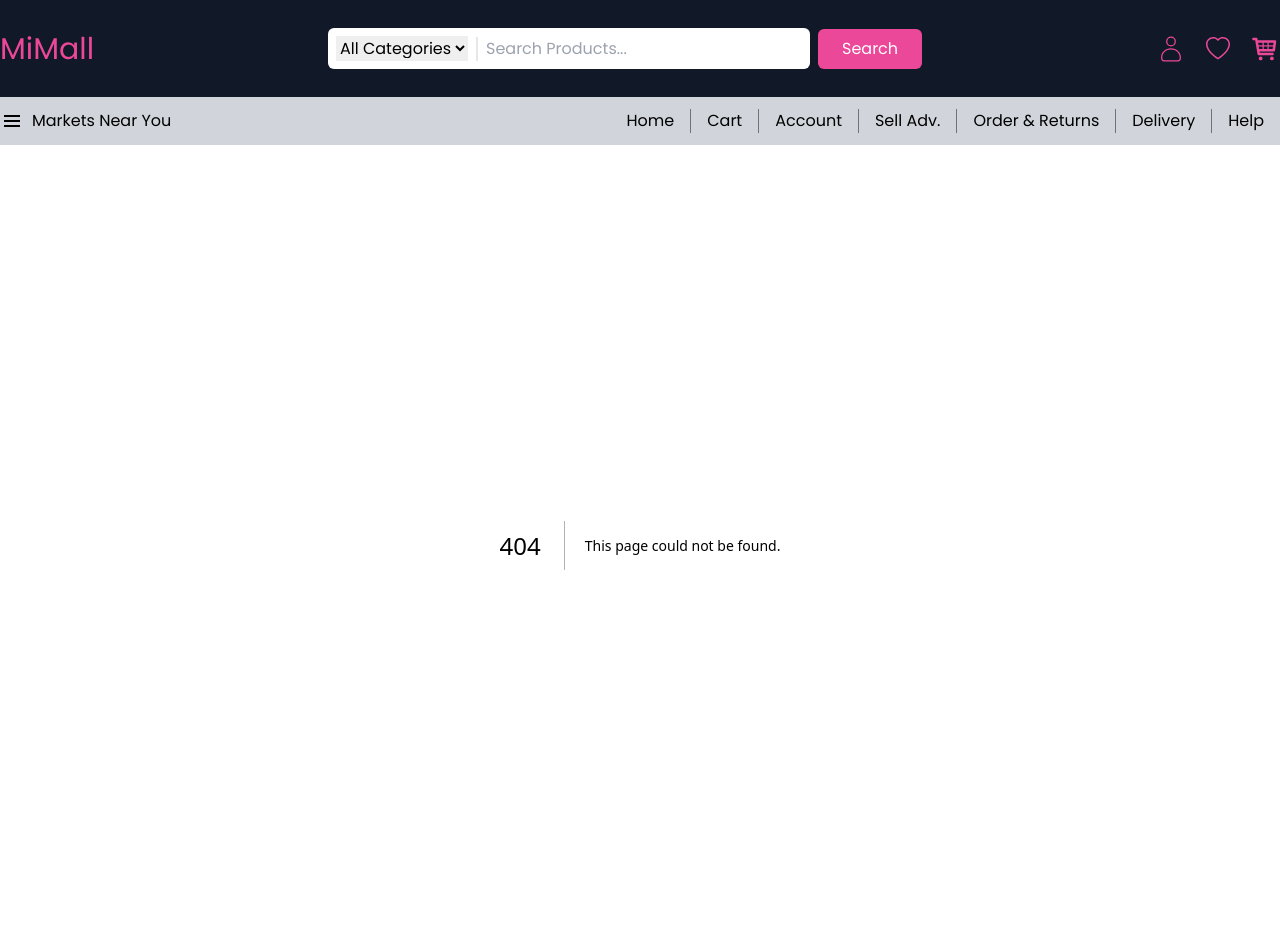
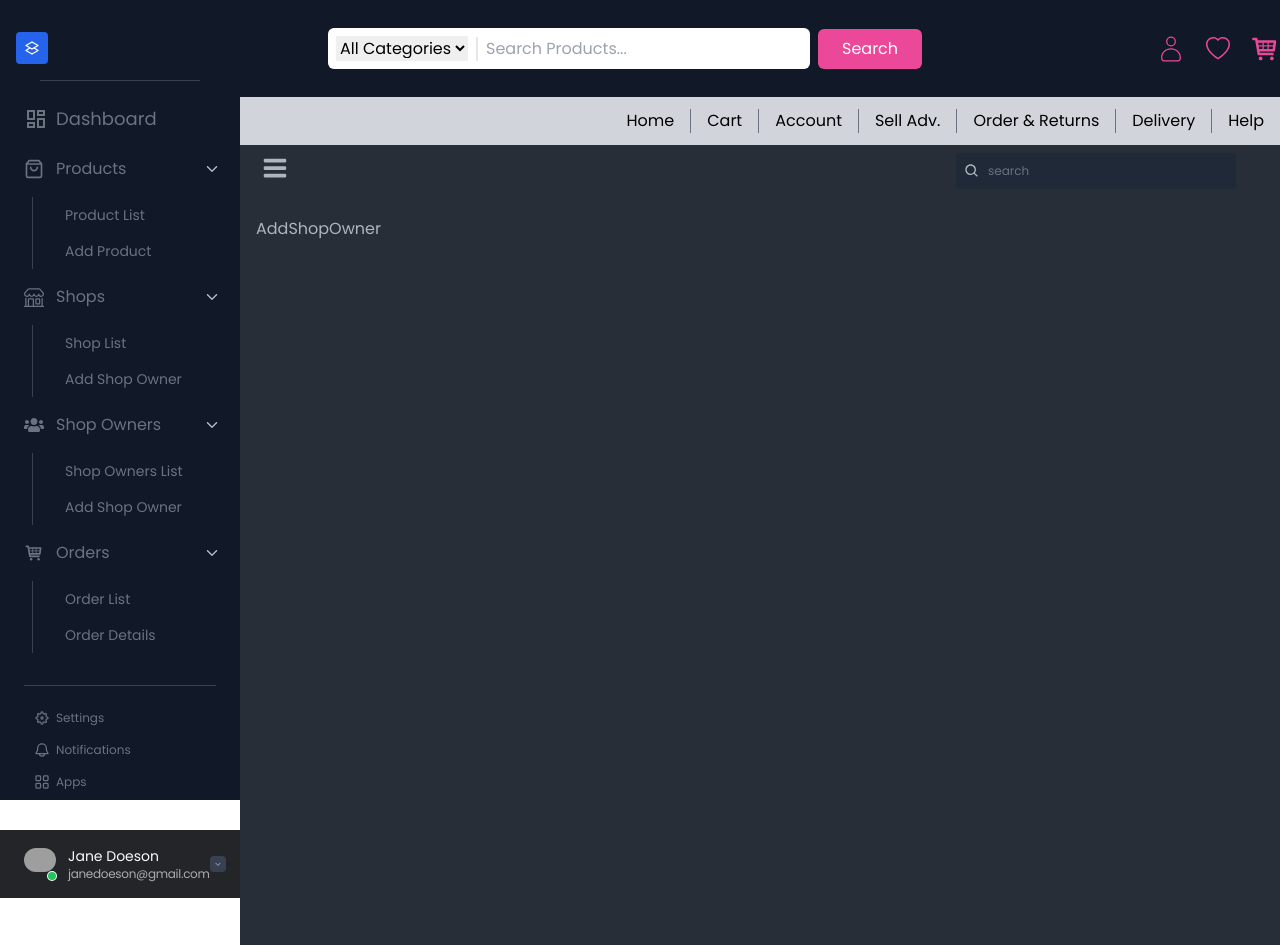
Before and after one commit to PrinceNarteh/mimall, a Next.js app: page /admin/shop-owners/add in a window 1280 px wide. Before the commit this address had no page. Built offline with nearby package versions, Linux system fonts and the light colour scheme; grey boxes are pictures that could not be loaded.

Commit message:
add admin pages templates

```diff
--- a/app/(admin)/SideBar.tsx
+++ b/app/(admin)/SideBar.tsx
@@ -6,7 +6,7 @@ import React from "react";
 import { IoIosArrowBack } from "react-icons/io";
 import { MdOutlineDashboard } from "react-icons/md";
 
-const SideBar = ({ menus, open }) => {
+const SideBar = ({ menus, open }: { menus: any; open: boolean }) => {
   return (
     <div
       className={`fixed top-0 left-0 h-screen  bg-gray-900 ${
@@ -50,7 +50,7 @@ const SideBar = ({ menus, open }) => {
         <div className=" flex-1 flex flex-col justify-between">
           <div className="px-4 pt-4">
             <ul className="flex flex-col space-y-2">
-              {menus.map((menu, index) =>
+              {menus.map((menu: any, index: number) =>
                 menu?.subLinks ? (
                   <li className="relative" key={index}>
                     <input
@@ -63,10 +63,10 @@ const SideBar = ({ menus, open }) => {
                     >
                       <div className="flex items-center w-full cursor-pointer">
                         <div className="absolute inset-y-0 left-0 flex items-center pl-2 pointer-events-none">
-                          {React.createElement(menu?.icon, { size: "24" })}
+                          {React.createElement(menu?.icon, { size: "20" })}
                         </div>
                         <span
-                          className={`inline-block w-full py-2 pl-10 pr-4 text-lg rounded hover:bg-gray-800 focus:outline-none focus:ring-1 focus:ring-gray-500 focus:bg-gray-800
+                          className={`inline-block w-full py-2 pl-10 pr-4 text-md rounded hover:bg-gray-800 focus:outline-none focus:ring-1 focus:ring-gray-500 focus:bg-gray-800
                         ${!open ? "translate-x-10 opacity-0" : ""}
                         `}
                         >
@@ -85,11 +85,11 @@ const SideBar = ({ menus, open }) => {
                       className={`pt-2 pl-4 hidden peer-checked:block transition-[display]  duration-300`}
                     >
                       <ul className="flex flex-col pl-2 text-gray-500 border-l border-gray-700">
-                        {menu.subLinks.map((subLink, index) => (
+                        {menu.subLinks.map((subLink: any, index: number) => (
                           <li key={index}>
                             <Link
                               href={subLink.link}
-                              className={`inline-block w-full whitespace-nowrap pl-6 py-2 text-md rounded hover:bg-gray-800 hover:text-white focus:outline-none focus:ring-1 focus:ring-gray-500 focus:text-white
+                              className={`inline-block w-full whitespace-nowrap pl-6 py-2 text-sm rounded hover:bg-gray-800 hover:text-white focus:outline-none focus:ring-1 focus:ring-gray-500 focus:text-white
                               ${open ? "block" : "hidden"}
                               `}
                             >
--- a/app/(admin)/admin/layout.tsx
+++ b/app/(admin)/admin/layout.tsx
@@ -1,25 +1,79 @@
 "use client";
 
 import dynamic from "next/dynamic";
-import { AiOutlineHeart, AiOutlineUser } from "react-icons/ai";
-import { FiFolder, FiMessageSquare, FiShoppingCart } from "react-icons/fi";
+import { ReactNode } from "react";
+import { BsShop } from "react-icons/bs";
+import { FaUsers } from "react-icons/fa";
+import { FiShoppingBag } from "react-icons/fi";
 import { MdOutlineDashboard } from "react-icons/md";
-import { RiSettings4Line } from "react-icons/ri";
-import { TbReportAnalytics } from "react-icons/tb";
+import { TiShoppingCart } from "react-icons/ti";
 
 const menus = [
-  { name: "Dashboard", link: "/", icon: MdOutlineDashboard },
-  { name: "Shop List", link: "/", icon: AiOutlineUser },
-  { name: "Customers", link: "/", icon: FiMessageSquare },
-  { name: "Add Customer", link: "/", icon: TbReportAnalytics, margin: true },
-  { name: "Orders", link: "/", icon: FiFolder },
-  { name: "Cart", link: "/", icon: FiShoppingCart },
-  { name: "Saved", link: "/", icon: AiOutlineHeart, margin: true },
-  { name: "Setting", link: "/", icon: RiSettings4Line },
+  {
+    name: "Dashboard",
+    link: "/admin",
+    icon: MdOutlineDashboard,
+  },
+  {
+    name: "Products",
+    icon: FiShoppingBag,
+    subLinks: [
+      {
+        name: "Product List",
+        link: "admin/products",
+      },
+      {
+        name: "Add Product",
+        link: "admin/products/add",
+      },
+    ],
+  },
+  {
+    name: "Shops",
+    icon: BsShop,
+    subLinks: [
+      {
+        name: "Shop List",
+        link: "admin/shops",
+      },
+      {
+        name: "Add Shop Owner",
+        link: "admin/shops/add",
+      },
+    ],
+  },
+  {
+    name: "Shop Owners",
+    icon: FaUsers,
+    subLinks: [
+      {
+        name: "Shop Owners List",
+        link: "admin/shop-owners",
+      },
+      {
+        name: "Add Shop Owner",
+        link: "admin/shop-owners/add",
+      },
+    ],
+  },
+  {
+    name: "Orders",
+    icon: TiShoppingCart,
+    subLinks: [
+      {
+        name: "Order List",
+        link: "admin/orders",
+      },
+      {
+        name: "Order Details",
+        link: "admin/orders/1",
+      },
+    ],
+  },
 ];
 
 const BaseLayout = dynamic(() => import("../BaseLayout"), { ssr: false });
 
-export default function AdminLayout({ children }) {
+export default function AdminLayout({ children }: { children: ReactNode }) {
   return <BaseLayout menus={menus}>{children}</BaseLayout>;
 }
--- /dev/null
+++ b/app/(admin)/admin/orders/[orderId]/page.tsx
@@ -0,0 +1,7 @@
+import React from "react";
+
+const OrderDetails = () => {
+  return <div>OrderDetails</div>;
+};
+
+export default OrderDetails;
--- /dev/null
+++ b/app/(admin)/admin/orders/page.tsx
@@ -0,0 +1,7 @@
+import React from "react";
+
+const OrdersList = () => {
+  return <div>OrdersList</div>;
+};
+
+export default OrdersList;
--- /dev/null
+++ b/app/(admin)/admin/products/add/page.tsx
@@ -0,0 +1,7 @@
+import React from "react";
+
+const AddProduct = () => {
+  return <div>AddProduct</div>;
+};
+
+export default AddProduct;
--- /dev/null
+++ b/app/(admin)/admin/products/page.tsx
@@ -0,0 +1,7 @@
+import React from "react";
+
+const ProductList = () => {
+  return <div>ProductList</div>;
+};
+
+export default ProductList;
--- /dev/null
+++ b/app/(admin)/admin/shop-owners/add/page.tsx
@@ -0,0 +1,7 @@
+import React from "react";
+
+const AddShopOwner = () => {
+  return <div>AddShopOwner</div>;
+};
+
+export default AddShopOwner;
--- /dev/null
+++ b/app/(admin)/admin/shop-owners/page.tsx
@@ -0,0 +1,7 @@
+import React from "react";
+
+const ShopOwnersList = () => {
+  return <div>ShopOwnersList</div>;
+};
+
+export default ShopOwnersList;
--- /dev/null
+++ b/app/(admin)/admin/shops/add/page.tsx
@@ -0,0 +1,7 @@
+import React from "react";
+
+const AddShop = () => {
+  return <div>AddShop</div>;
+};
+
+export default AddShop;
--- /dev/null
+++ b/app/(admin)/admin/shops/page.tsx
@@ -0,0 +1,7 @@
+import React from "react";
+
+const Shops = () => {
+  return <div>Shops</div>;
+};
+
+export default Shops;
--- a/app/(admin)/shop/layout.tsx
+++ b/app/(admin)/shop/layout.tsx
@@ -2,9 +2,9 @@
 
 import dynamic from "next/dynamic";
 import React from "react";
+import { FiShoppingBag } from "react-icons/fi";
 import { MdOutlineDashboard } from "react-icons/md";
 import { TiShoppingCart } from "react-icons/ti";
-import { FiShoppingBag } from "react-icons/fi";
 
 const Layout = dynamic(() => import("../BaseLayout"), { ssr: false });
 
@@ -44,7 +44,7 @@ const menus = [
   },
 ];
 
-const ShopAdminLayout = ({ children }) => {
+const ShopAdminLayout = ({ children }: { children: React.ReactNode }) => {
   return <Layout menus={menus}>{children}</Layout>;
 };
 
```
